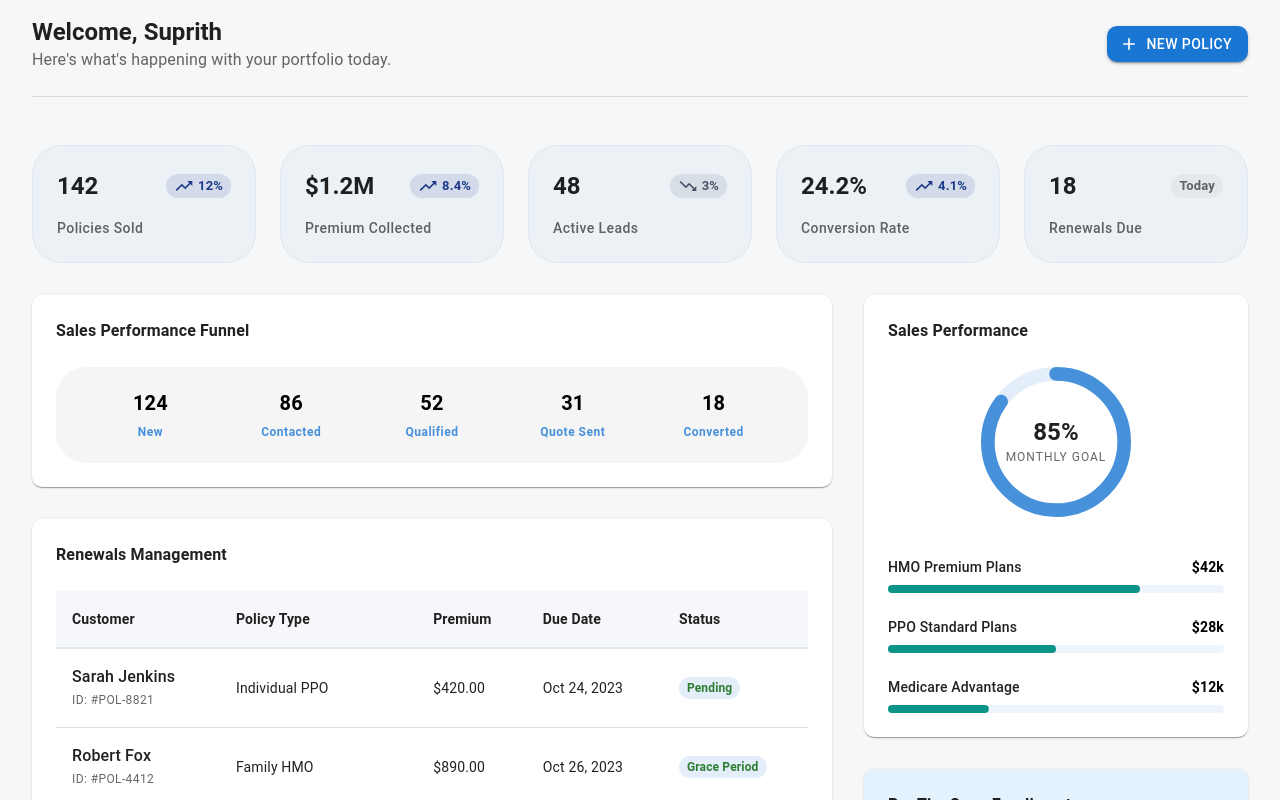
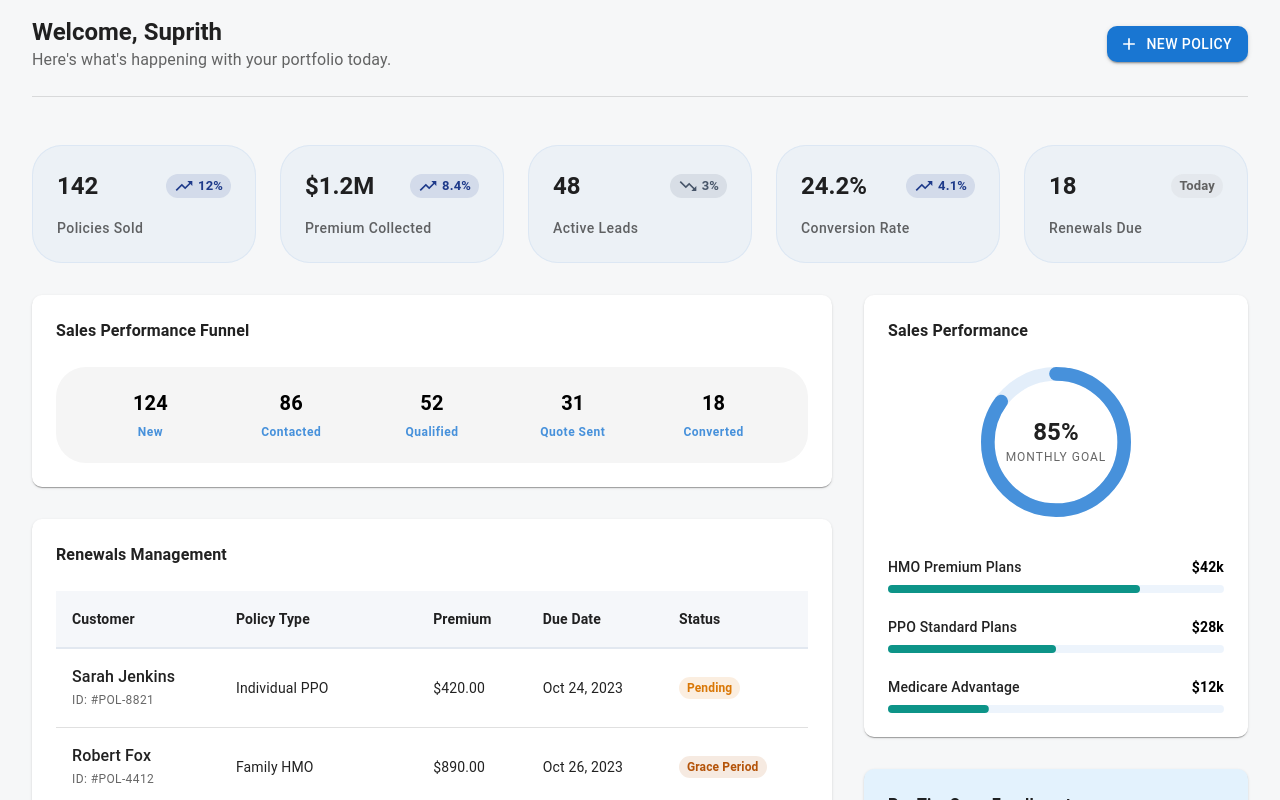
Before and after one commit to SuprithV02/Health-Agent-Dashboard, a React (Vite) app: page / in a window 1280 px wide. Built offline with nearby package versions, Linux system fonts and the light colour scheme.

Commit message:
Suprith | updated the color for the table

```diff
--- a/src/components/dashboard/RenewalsSection.tsx
+++ b/src/components/dashboard/RenewalsSection.tsx
@@ -7,9 +7,25 @@ import {
   Chip,
   Typography,
 } from "@mui/material";
-import { alpha } from "@mui/material/styles";
 import SectionCard from "../common/SectionCard";
 import { renewals } from "../../data/dashboardData";
+
+import { alpha } from "@mui/material/styles";
+
+const policyStatusStyles: Record<string, { bg: string; color: string }> = {
+  Pending: {
+    bg: alpha("#D97706", 0.12), // amber
+    color: "#D97706",
+  },
+  "Grace Period": {
+    bg: alpha("#B45309", 0.12), // darker amber tone
+    color: "#B45309",
+  },
+  Renewed: {
+    bg: alpha("#059669", 0.12), // green
+    color: "#059669",
+  },
+};
 
 export default function RenewalsSection() {
   return (
@@ -74,14 +90,14 @@ export default function RenewalsSection() {
                 <Chip
                   size="small"
                   label={row.status}
-                  sx={(theme) => ({
+                  sx={{
                     fontWeight: 600,
                     height: 22,
                     borderRadius: 1.5,
                     fontSize: "0.75rem",
-                    bgcolor: alpha(theme.palette.primary.main, 0.12),
-                    color: theme.palette.success.main, // ✅ green text
-                  })}
+                    backgroundColor: policyStatusStyles[row.status]?.bg,
+                    color: policyStatusStyles[row.status]?.color,
+                  }}
                 />
               </TableCell>
             </TableRow>
```
